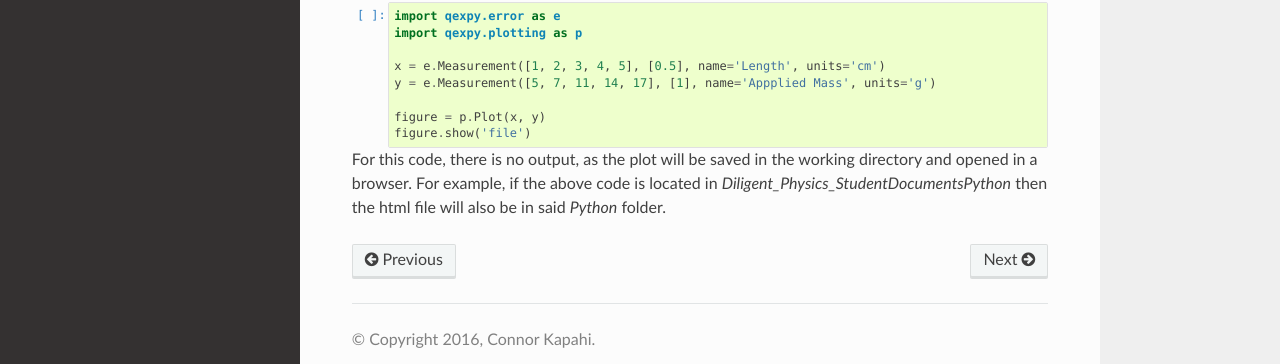
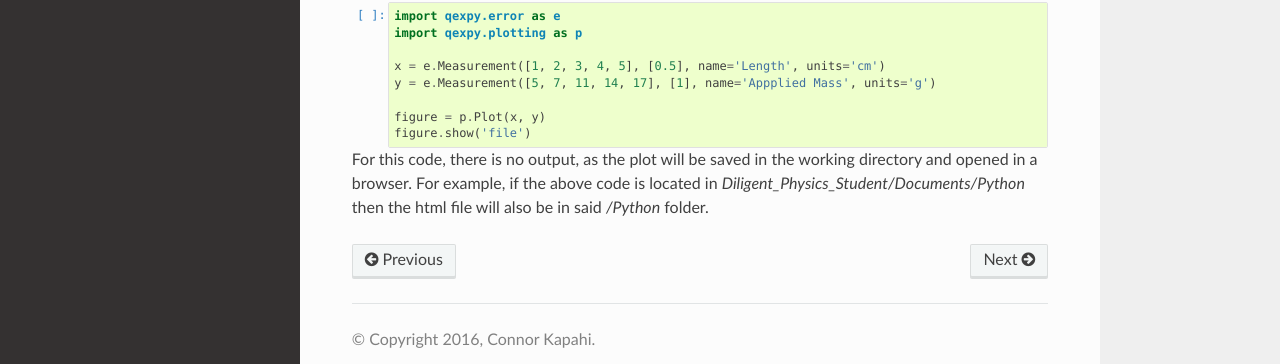
Before and after one commit to Queens-Physics/qexpy, a Sphinx documentation site: the page built from docs/plotting.rst, in a window 1280 px wide and 900 px high, scrolled down 2157 px, cut to the strip 300-900 px from the top of the window. Shown: the part 191-555 px from the top of the strip. Built offline with Sphinx 7.4.7 and the Read the Docs theme 2.0.0, drawn with Linux system fonts in a browser that asks for light colours.

Commit message:
Further additions to documentation

```diff
--- a/docs/conf.py
+++ b/docs/conf.py
@@ -69,7 +69,7 @@
 # built documents.
 #
 # The short X.Y version.
-version = '0.1'
+version = '0.0.5'
 # The full version, including alpha/beta/rc tags.
 release = '0.1.1'
 
--- a/docs/plotting.rst
+++ b/docs/plotting.rst
@@ -158,8 +158,8 @@
 
 For this code, there is no output, as the plot will be saved in the working
 directory and opened in a browser. For example, if the above code is located
-in *Diligent_Physics_Student\Documents\Python* then the html file will also
-be in said *\Python* folder.
+in *Diligent_Physics_Student/Documents/Python* then the html file will also
+be in said */Python* folder.
 
 .. todo:::
 
--- a/setup.py
+++ b/setup.py
@@ -3,14 +3,14 @@
 setup(
     name='qexpy',
     packages=['qexpy'],
-    version='0.0.4',
+    version='0.0.5',
     description='''Objects to handle calculations with uncertainty and
     plotting with a focus on use in physics.''',
     author='Connor Kapahi and Prof. Ryan Martin',
     author_email='connorkapahi@gmail.com',
     license='GNU GLP v3',
     url='https://github.com/Queens-Physics/QExPy',
-    download_url='https://github.com/Queens-Physics/QExPy/tarball/0.0.4',
+    download_url='https://github.com/Queens-Physics/QExPy/tarball/0.0.5',
     keywords=['physics', 'undergrad', 'queens', 'university', 'analysis',
                 'uncertainty', 'plotting', 'error analysis'],
     classifiers=[
```
